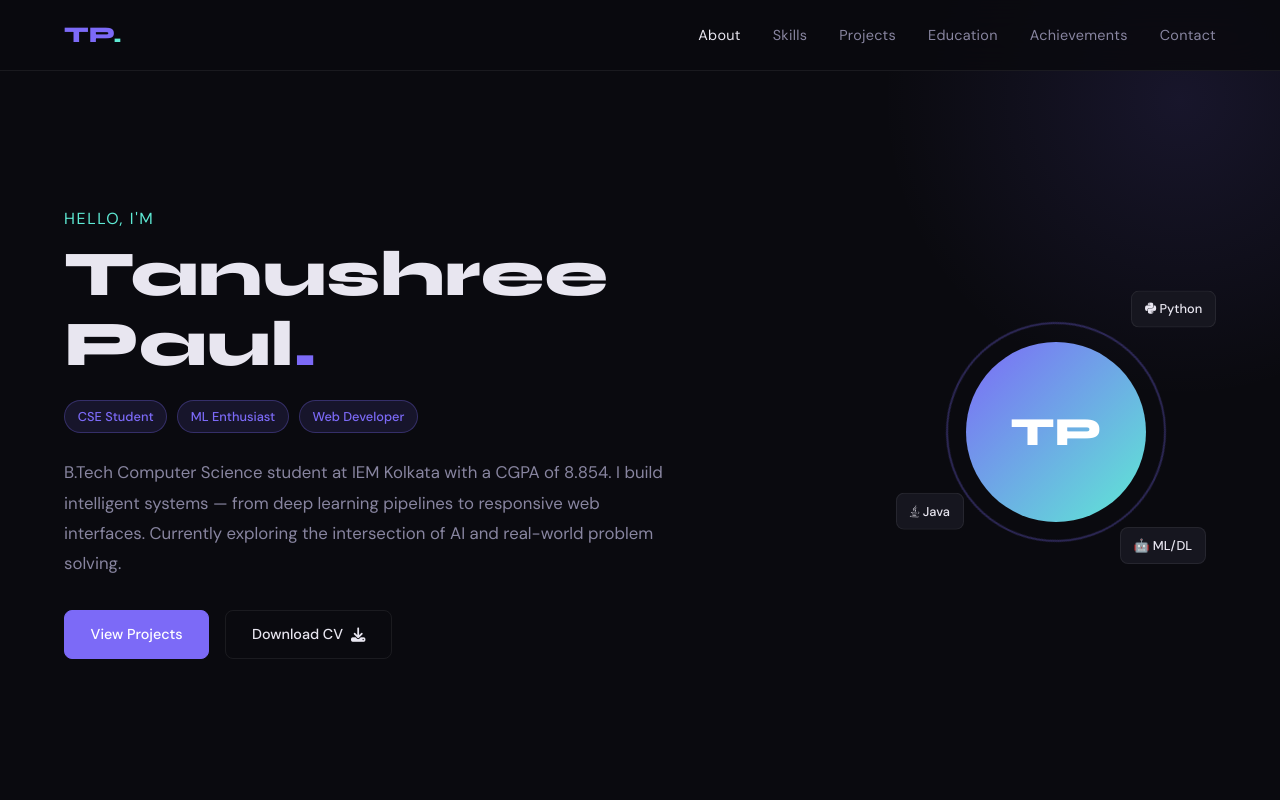
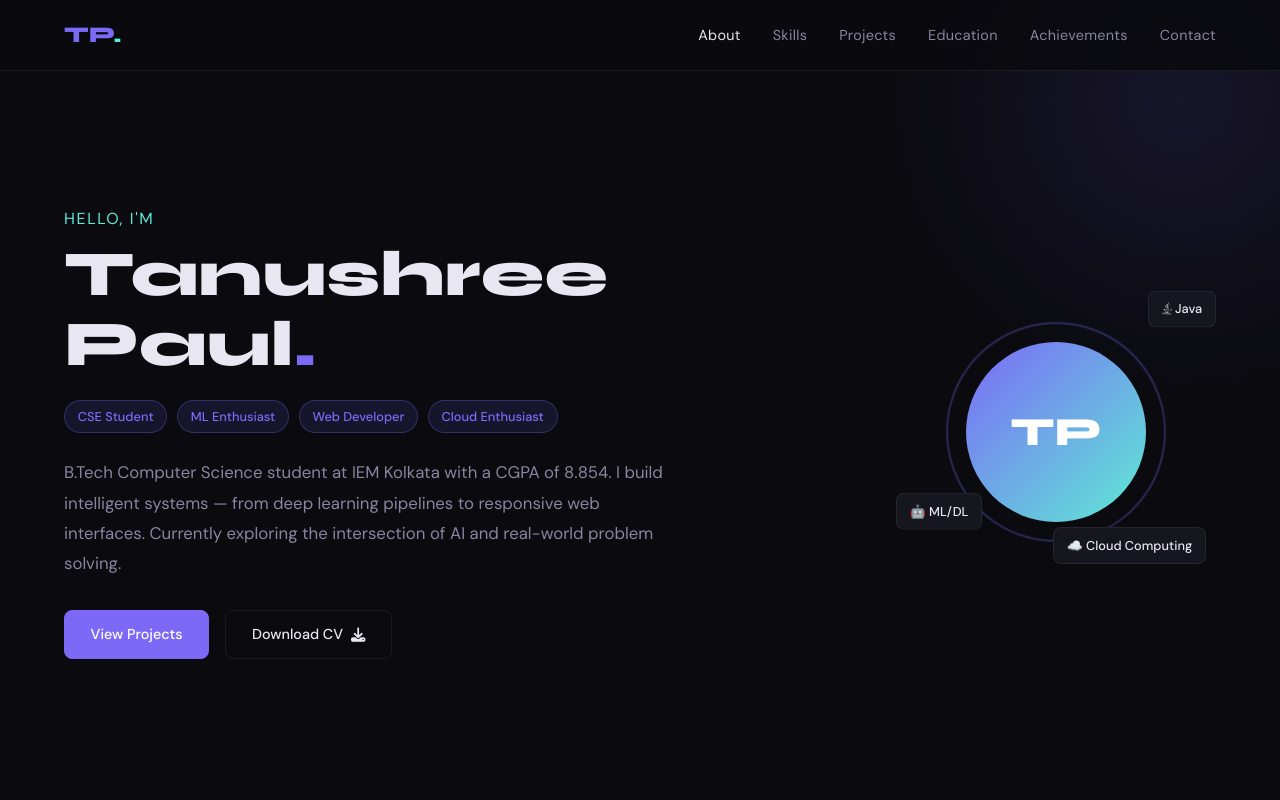
Before and after one commit to Tanushree-Paul/Portfolio, a plain HTML site: page index.html in a window 1280 px wide. Shown: the top 800 px of the page. Drawn offline with Linux system fonts and the light colour scheme.

Commit message:
Update index.html

```diff
--- a/index.html
+++ b/index.html
@@ -40,6 +40,7 @@
           <span class="role-tag">CSE Student</span>
           <span class="role-tag">ML Enthusiast</span>
           <span class="role-tag">Web Developer</span>
+          <span class="role-tag">Cloud Enthusiast</span>
         </div>
         <p class="hero-bio">
           B.Tech Computer Science student at IEM Kolkata with a CGPA of 8.854. I
@@ -59,12 +60,10 @@
           <div class="avatar-inner">TP</div>
         </div>
         <div class="float-badge badge-1">
-          <i class="fa-brands fa-python"></i> Python
-        </div>
-        <div class="float-badge badge-2">
           <i class="fa-brands fa-java"></i> Java
         </div>
-        <div class="float-badge badge-3">🤖 ML/DL</div>
+        <div class="float-badge badge-2">🤖 ML/DL</div>
+        <div class="float-badge badge-3">☁️ Cloud Computing</div>
       </div>
     </section>
 
```
